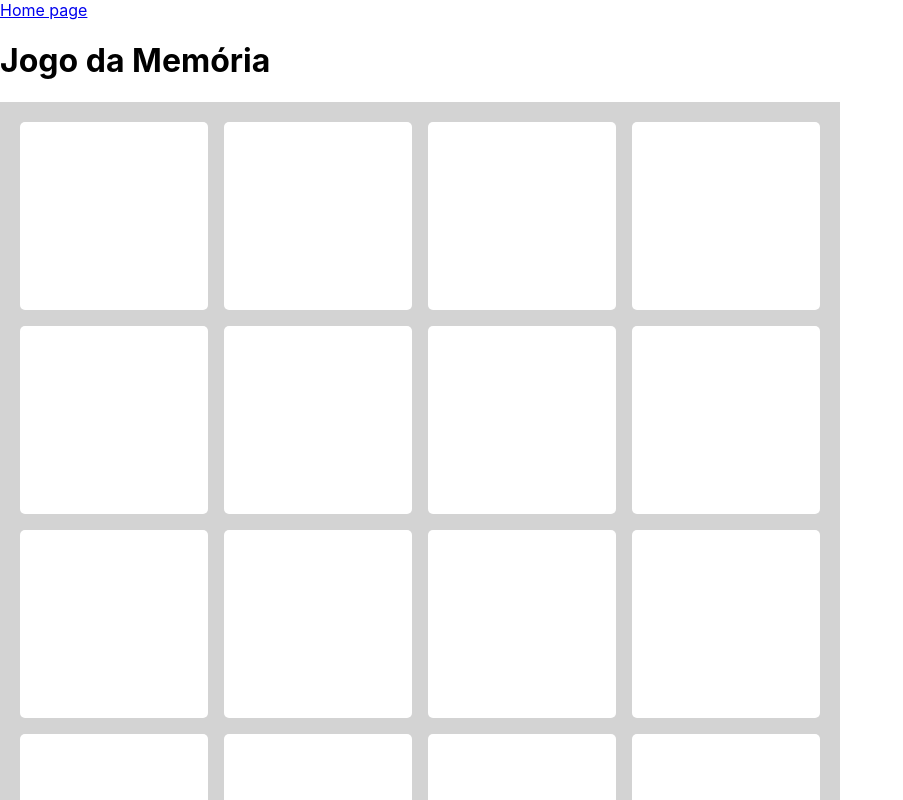
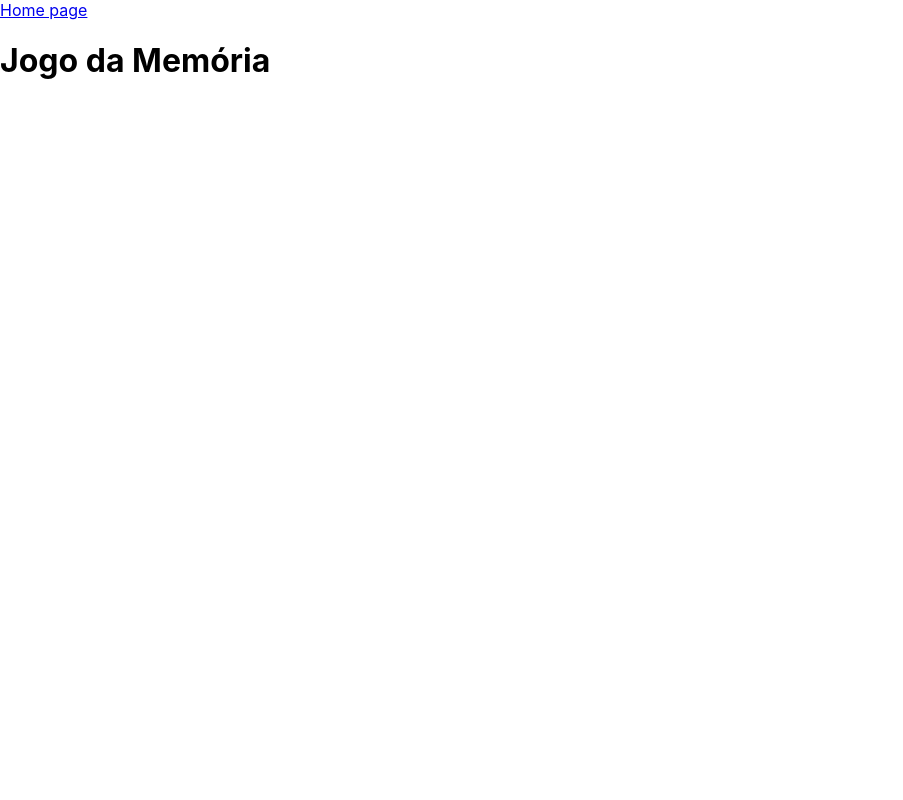
Before and after one commit to joaopdroslv/react-eng-software, a React (Create React App) app: page /Atv07 in a window 1280 px wide. Shown: the top 800 px of the page, without its empty margins (0-903 px from the left). Built offline with nearby package versions, Linux system fonts and the light colour scheme; grey boxes are pictures that could not be loaded.

Commit message:
Update Cards.jsx

```diff
--- a/src/Components/MemoryGame/Cards.jsx
+++ b/src/Components/MemoryGame/Cards.jsx
@@ -55,7 +55,7 @@ function Cards() {
   }
 
   return (
-    <div className="container">
+    <div className="memory-game-container">
       {items.map((item, index) => (
         <Card key={index} item={item} id={index} handleClick={handleClick} />
       ))}
```
